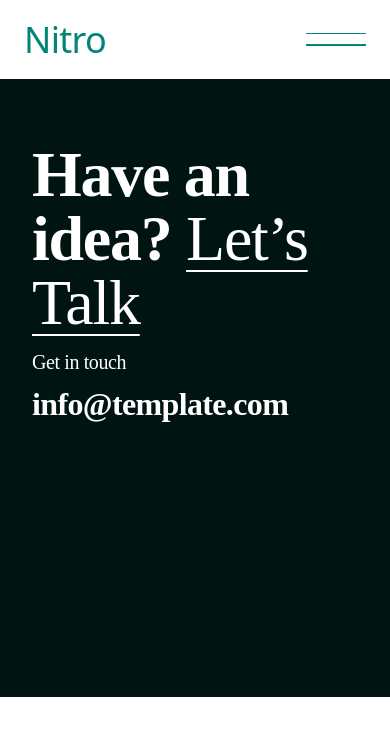
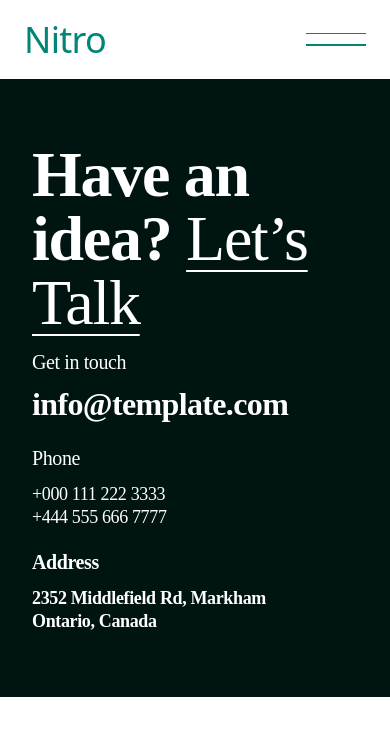
Before and after one commit to Sorel-Haller/duo, a Vue app: page / in a window 390 px wide. Shown: the top 736 px of the page. Built offline with nearby package versions, Linux system fonts and the light colour scheme.

Commit message:
Added Contact info "Phone" and "Address" texts

```diff
--- a/src/components/Footer.vue
+++ b/src/components/Footer.vue
@@ -1,21 +1,28 @@
 <template>
   <footer class="bg-[#001412] text-white px-8 md:px-32 py-16 flex flex-col">
     <!-- Top Section -->
-     <section class="h-[206px]">
+    <section class="h-[206px]">
         <h1 class="font-[Outfit] font-semibold text-[64px] md:text-[72px] lg:text-[100px] leading-[100%] tracking-[-0.02em]">
             Have an idea? <span class="font-normal underline underline-offset-10 decoration-[2px]">Let’s Talk</span>
         </h1>
-     </section>
-         <div class="grid grid-cols-1 md:grid-cols-4 gap-12">
-      <!-- Contact -->
+    </section>
+    <div class="grid grid-cols-1 md:grid-cols-4 gap-12">
+      <!-- Contact Info -->
       <div class="flex flex-col w-[273px] h-[284px] gap-5">
         <div class="flex flex-col gap-2">
             <h3 class="font-[Outfit] font-medium text-[20px] leading-[26px] tracking-[-0.02em]">Get in touch</h3>
             <p class="font-[Outfit] font-semibold text-[32px] leading-[42px] tracking-[-0.02em]">info@template.com</p>
         </div>
+        <div class="flex flex-col gap-3">
+          <p class="font-[Supreme] font-medium text-[20px] leading-[26px] tracking-[-0.02em]">Phone</p>
+          <p class="font-[Supreme] font-medium text-[18px] leading-[23px] tracking-[-0.02em]">+000 111 222 3333 <br>+444 555 666 7777</p>
+        </div>
+        <div class="flex flex-col gap-3">
+          <p class="font-[Supreme] font-bold text-[20px] leading-[26px] tracking-[-0.02em]">Address</p>
+          <p class="font-[Supreme] font-bold text-[18px] leading-[23px] tracking-[-0.02em]">2352 Middlefield Rd, Markham <br> Ontario, Canada</p>
+        </div>
       </div>
     </div>
-
   </footer>
 </template>
 
```
